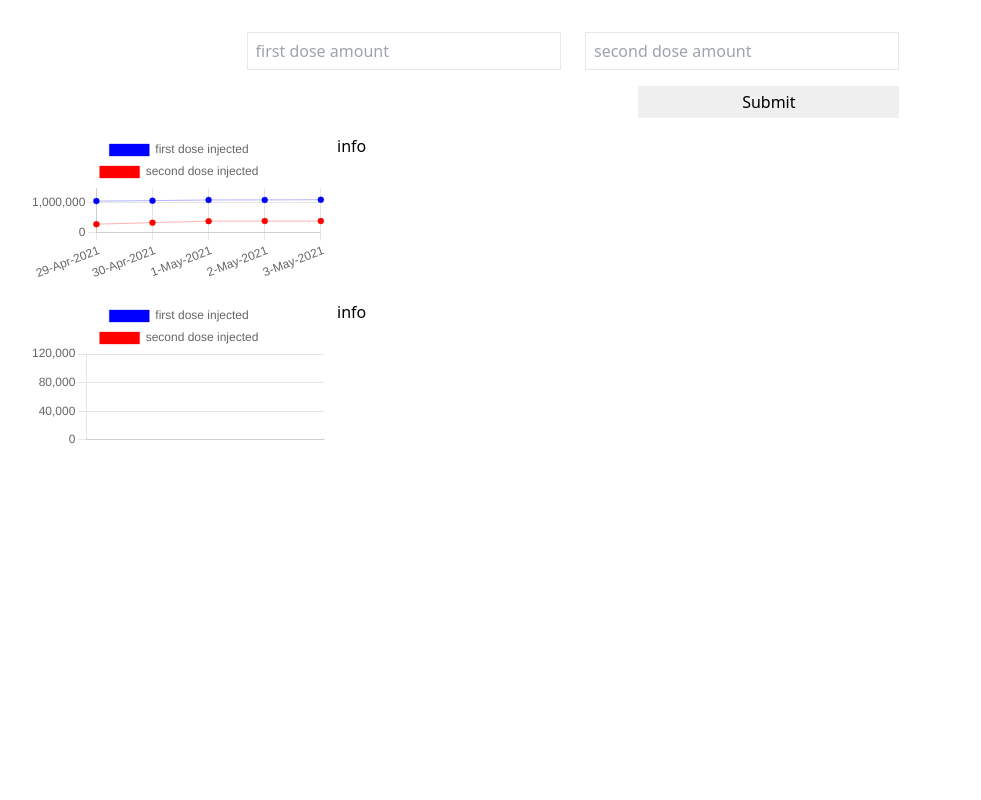
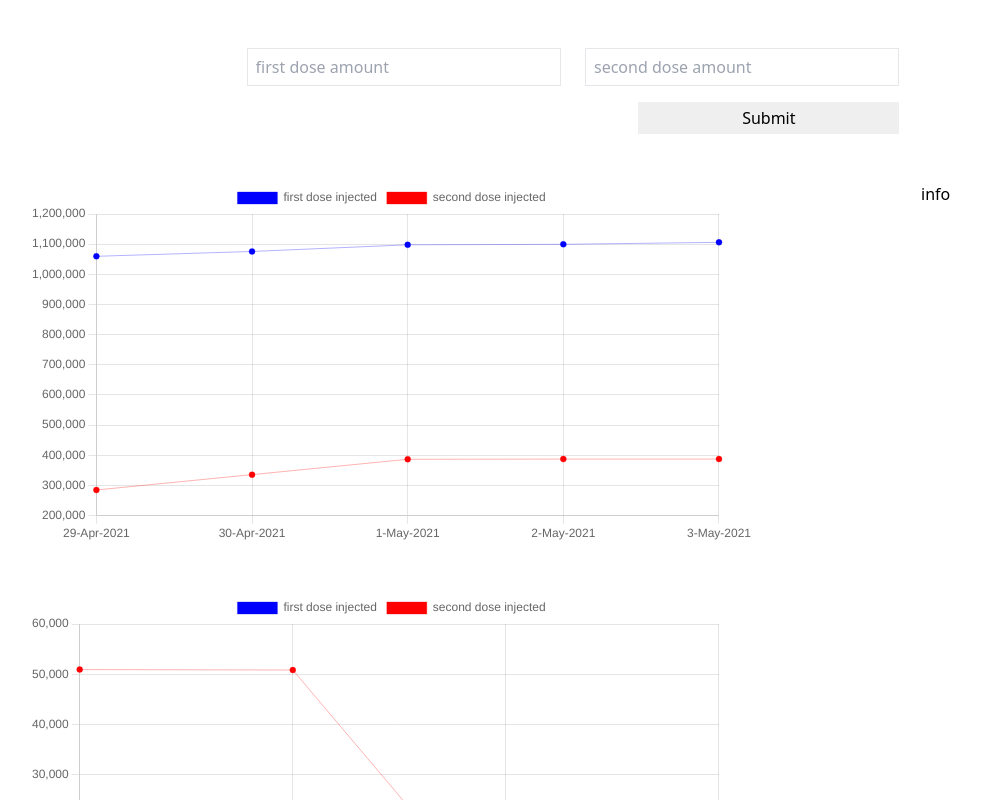
Before and after one commit to pizzahuhthp9/vaccine-info, a React (Create React App) app: page / in a window 1280 px wide. Shown: the top 800 px of the page, without its empty margins (67-1048 px from the left). Built offline with nearby package versions, Linux system fonts and the light colour scheme; data requests are answered from the project's data file.

Commit message:
rework layout

```diff
--- a/src/views/Graph.jsx
+++ b/src/views/Graph.jsx
@@ -18,51 +18,105 @@ class Graph extends Component {
   }
   render() {
     return (
-      <div className="space-y-4">
-        <GraphInput submit={this.addData}></GraphInput>
-        <div className="flex space-x-2">
-          {this.state.isloaded && <GraphPreview data={this.state.data} name="stack"></GraphPreview>}
+      <div className="space-y-12 grid grid-cols-3">
+        <div className="col-span-3">
+          <GraphInput submit={this.addData}></GraphInput>
+        </div>
+        <div className="col-span-2">
+          {this.state.isloaded && (
+            <GraphPreview data={this.state.data} name="stack"></GraphPreview>
+          )}
+        </div>
+        <div className="row-span-2">
           <GraphInfo></GraphInfo>
         </div>
-        <div className="flex space-x-2">
-          {this.state.isloaded && <GraphPreview data={this.state.enumerateData} name="enum"></GraphPreview>}
-          <GraphInfo></GraphInfo>
+        <div className="col-span-2">
+        {this.state.isloaded && (
+          <GraphPreview
+            data={this.state.enumerateData}
+            name="enum"
+          ></GraphPreview>
+        )}
         </div>
       </div>
     );
   }
-  addData() {
-    console.log("data added");
+  addData(inputData) {
+    inputData.firstDoseAmount = parseInt(inputData.firstDoseAmount);
+    inputData.secondDoseAmount = parseInt(inputData.secondDoseAmount);
+
+    let date = new Date(this.state.data[this.state.data.length - 1].date);
+
+    this.setState(
+      (state) => {
+        let data = [...state.data];
+        let enumerateData = [...state.enumerateData];
+        const newEnumerateDate = {
+          firstDose:
+            inputData.firstDoseAmount - data[data.length - 1].firstDose,
+          secondDose:
+            inputData.secondDoseAmount - data[data.length - 1].secondDose,
+          date: this.toDateFormat(date),
+        };
+        enumerateData.push(newEnumerateDate);
+
+        date.setDate(date.getDate() + 1);
+        const newData = {
+          date: this.toDateFormat(date),
+          firstDose: inputData.firstDoseAmount,
+          secondDose: inputData.secondDoseAmount,
+        };
+        data.push(newData);
+
+        return {
+          data,
+          enumerateData,
+        };
+      },
+      () => {
+        axios.post(
+          this.state.url + "vaccinated",
+          this.state.data[this.state.data.length - 1]
+        );
+      }
+    );
   }
 
-  getEnumerateData(data){
+  toDateFormat(date) {
+    const format = date.toString().split(" ");
+    return parseInt(format[2]) + "-" + format[1] + "-" + format[3];
+  }
+
+  getEnumerateData(data) {
     let prevelem = null;
     let enumerateData = [];
-    data.forEach(elem => {
+    data.forEach((elem) => {
       if (prevelem) {
         enumerateData.push({
-          date: prevelem.data,
+          date: prevelem.date,
           firstDose: elem.firstDose - prevelem.firstDose,
-          secondDose: elem.secondDose - prevelem.secondDose
-        })
-      } else{
-        prevelem = elem;
+          secondDose: elem.secondDose - prevelem.secondDose,
+        });
       }
+      prevelem = elem;
     });
     return enumerateData;
   }
 
   componentDidMount() {
-    axios.get(this.state.url + "vaccinated").then((res) => {
-      this.setState({
-        data: res.data,
-        enumerateData: this.getEnumerateData(res.data)
+    axios
+      .get(this.state.url + "vaccinated")
+      .then((res) => {
+        this.setState({
+          data: res.data,
+          enumerateData: this.getEnumerateData(res.data),
+        });
+      })
+      .then(() => {
+        this.setState({
+          isloaded: true,
+        });
       });
-    }).then(()=>{
-      this.setState({
-        isloaded: true
-      })
-    });
   }
 }
 
```
